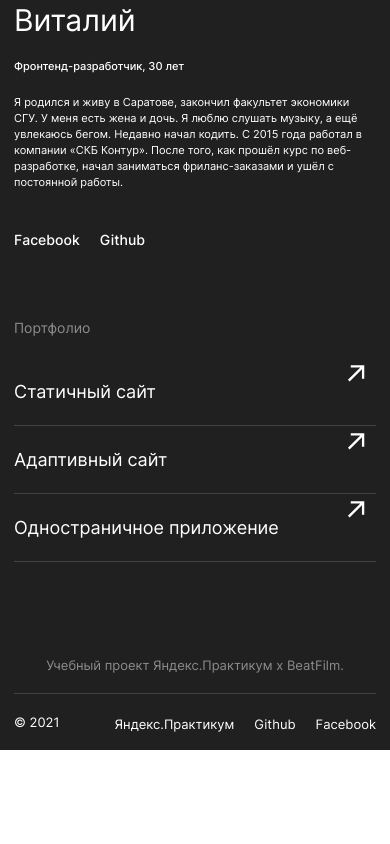
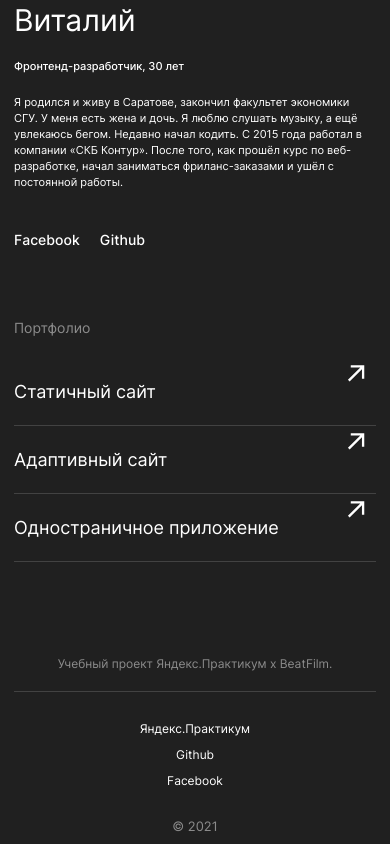
Before and after one commit to DaniyarOtynshin/movies-explorer-frontend, a React (Create React App) app: page / in a window 390 px wide. Shown: the part 2498-3342 px from the top of the page. Before the commit the page ends 3248 px from the top, so only its background shows below. Built offline with nearby package versions, Linux system fonts and the light colour scheme.

Commit message:
feat: add Footer 320px

```diff
--- a/src/components/Footer/Footer.css
+++ b/src/components/Footer/Footer.css
@@ -45,3 +45,37 @@
     line-height: 16px;
     margin: 0;
 }
+
+@media (max-width: 748px) {
+    .footer__text {
+        font-size: 12px;
+        line-height: 14px;
+    }
+
+    .footer__links {
+        order: 1;
+        display: flex;
+        flex-direction: column;
+        align-items: center;
+        row-gap: 12px;
+    }
+
+    .footer__link {
+        font-size: 12px;
+        line-height: 14px;
+        padding: 0;
+        margin: 0
+    }
+
+    .footer__copyright {
+        margin: 30px 0 10px;
+        color: #8B8B8B;
+        order: 2;
+    }
+
+    .footer__bottom {
+        margin: 30px 0 0;
+        flex-direction: column;
+        align-items: center;
+    }
+}
```
